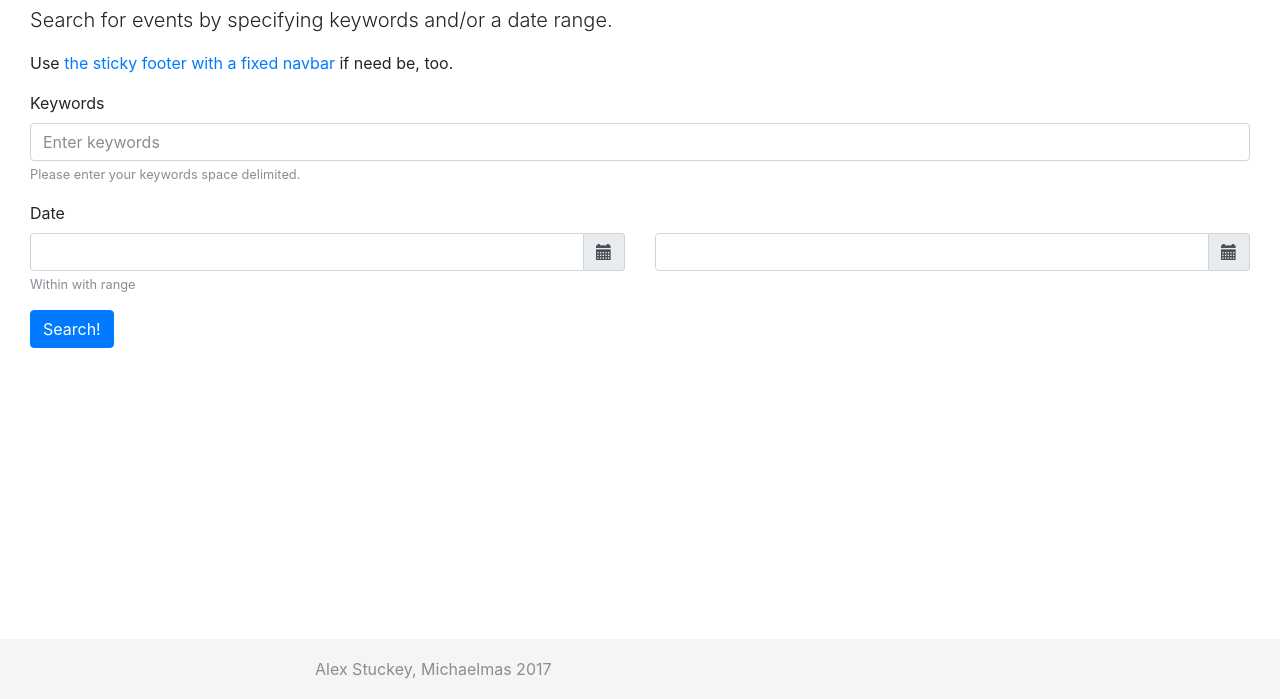
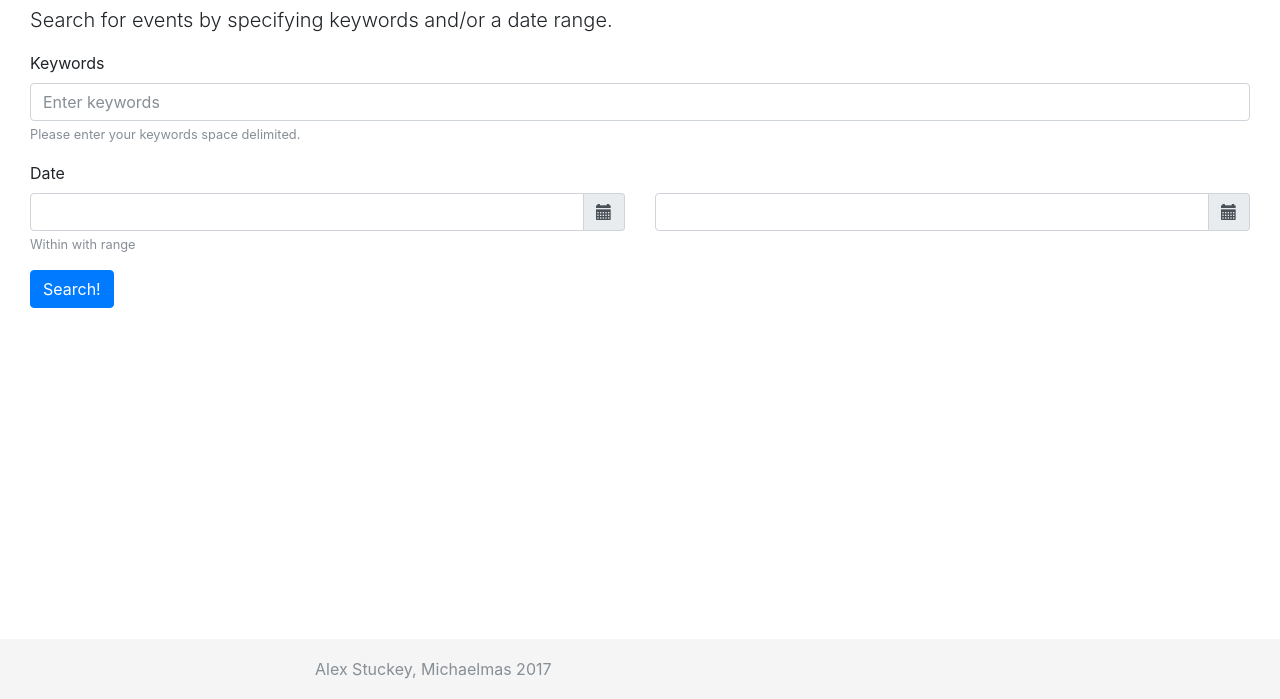
Before and after one commit to alexstuckey/web-y2, a website: page static/index.html in a window 1280 px wide. Shown: the part 101-800 px from the top of the page. Drawn offline with Linux system fonts and the light colour scheme.

Commit message:
Removing some default text

```diff
--- a/static/index.html
+++ b/static/index.html
@@ -34,7 +34,6 @@
           <h2>Events search</h2>
         </div>
         <p class="lead">Search for events by specifying keywords and/or a date range.</p>
-        <p>Use <a href="../sticky-footer-navbar">the sticky footer with a fixed navbar</a> if need be, too.</p>
 
         <form>
           <div class="form-group">
```
